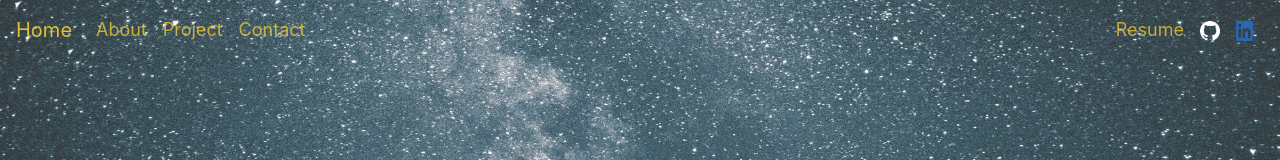
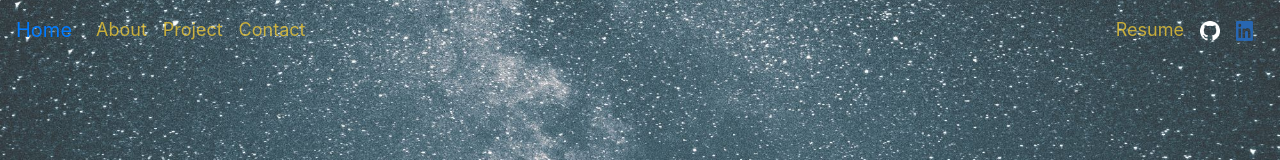
Before and after one commit to cacciamani10/cacciamani10.github.io, a React (Create React App) app: page / in a window 1280 px wide. Shown: the top 160 px of the page. Built offline with nearby package versions, Linux system fonts and the light colour scheme.

Commit message:
Fixed bug where home link broke

```diff
--- a/src/components/NavBox/NavBox.js
+++ b/src/components/NavBox/NavBox.js
@@ -12,8 +12,9 @@ export function NavBox() {
         <Navbar className="sticky-nav" fixed="top" collapseOnSelect expand="sm">
             <Navbar.Brand>
                 <Link
+                    style={{cursor: 'pointer'}}
                     activeClass="active"
-                    to="home"
+                    to="section"
                     spy={true}
                     smooth={true}
                     offset={0}
```
Also changed, not shown: 3 other files (tests, documents, lock files or other folders).
